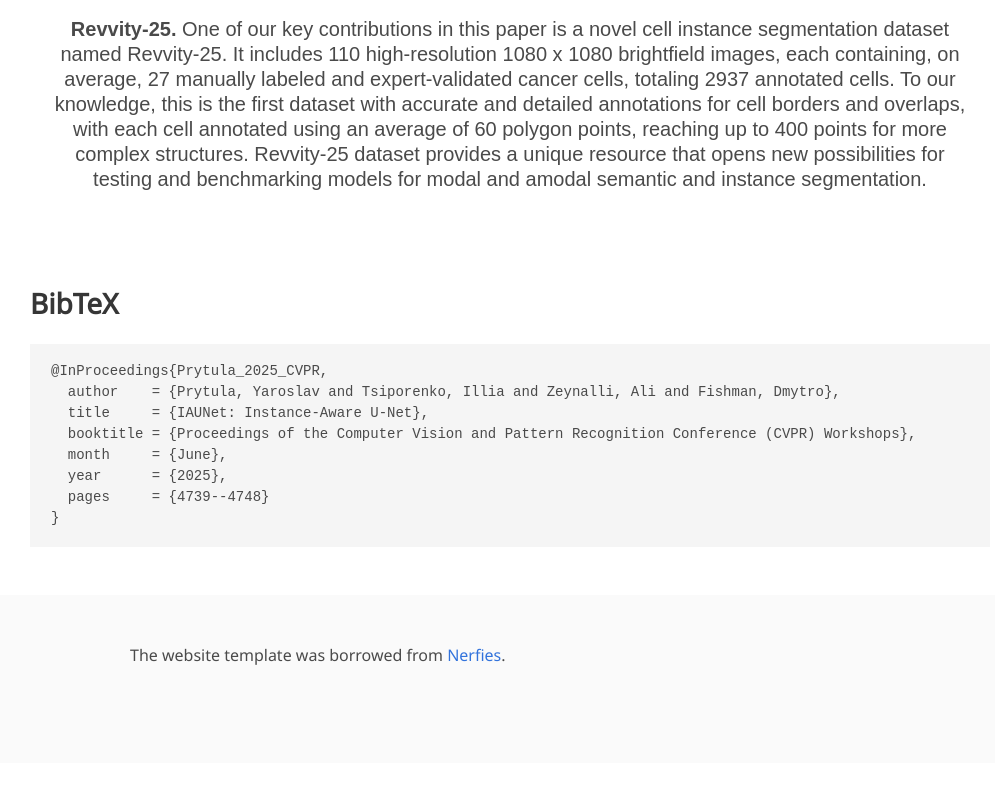
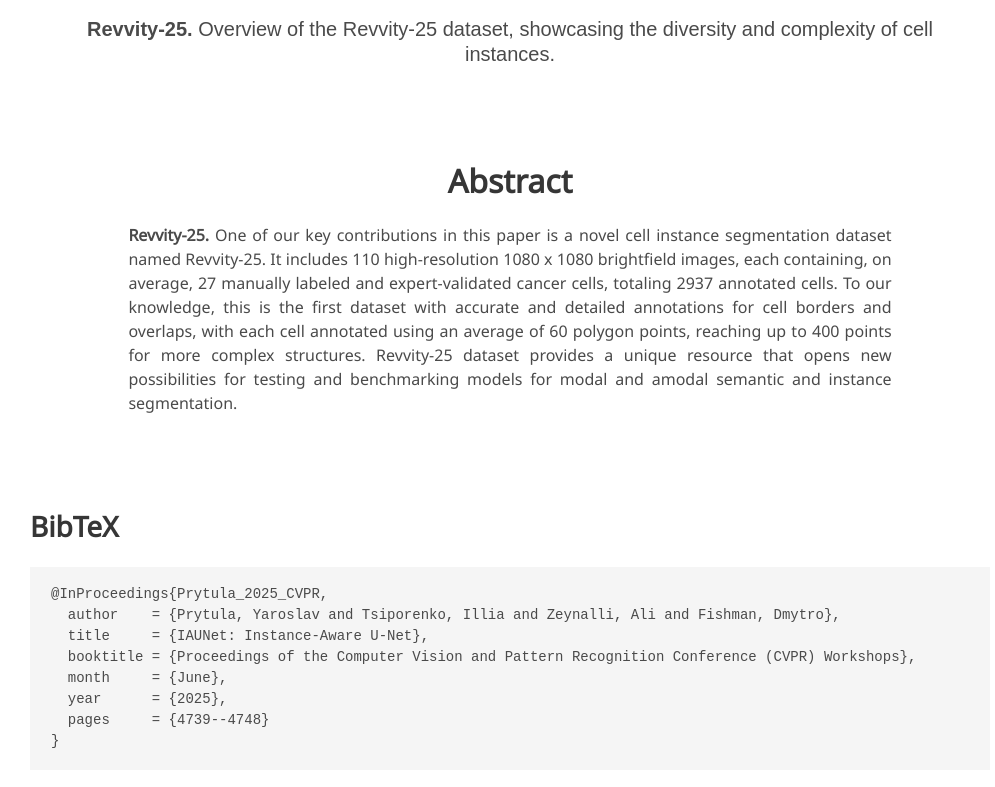
Before and after one commit to SlavkoPrytula/IAUNet, a plain HTML site: page index.html in a window 1280 px wide. Shown: the part 1365-2152 px from the top of the page, without its empty margins (130-1125 px from the left). Before the commit the page ends 2128 px from the top, so only its background shows below. Drawn offline with nearby package versions, Linux system fonts and the light colour scheme; some icons are missing; a web font is replaced by a local one.

Commit message:
gh_pages

```diff
--- a/index.html
+++ b/index.html
@@ -180,6 +180,21 @@
             style="width: 100%; max-width: 1200px; display: block; margin: 0 auto;">
       </div>
       <h2 class="subtitle has-text-centered" style="margin-top: 20px;">
+        <b>Revvity-25.</b> Overview of the Revvity-25 dataset, showcasing the diversity and complexity of cell instances.
+      </h2>
+    </div>
+  </div>
+</section>
+
+
+<section class="section">
+  <div class="container is-max-desktop">
+    <!-- Revvity-25 text. -->
+    <div class="columns is-centered has-text-centered">
+      <div class="column is-four-fifths">
+        <h2 class="title is-3">Abstract</h2>
+        <div class="content has-text-justified">
+          <p>
             <b>Revvity-25.</b> One of our key contributions in this paper is a novel cell instance segmentation
             dataset named Revvity-25. It includes 110 high-resolution 1080 x 1080 brightfield images, each containing,
             on average, 27 manually labeled and expert-validated cancer cells, totaling 2937 annotated cells.
@@ -187,8 +202,11 @@
             overlaps, with each cell annotated using an average of 60 polygon points, reaching up to 400 points
             for more complex structures. Revvity-25 dataset provides a unique resource that opens new possibilities
             for testing and benchmarking models for modal and amodal semantic and instance segmentation.
-      </h2>
+          </p>
         </div>
+      </div>
+    </div>
+    <!--/ Revvity-25 text. -->
   </div>
 </section>
 
```
Lines whose indentation alone changed are shown as unchanged.
